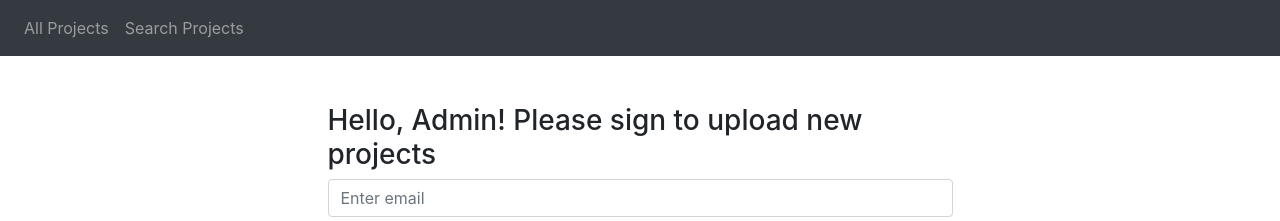
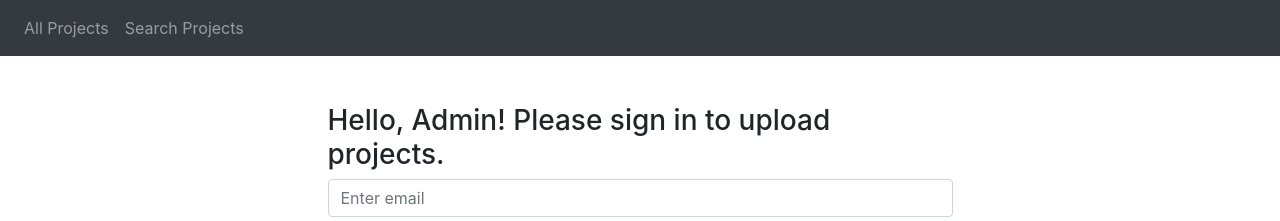
Before and after one commit to tglynn/cs673, a plain HTML site: page frontend/login.html in a window 1280 px wide. Shown: the top 221 px of the page. Drawn offline with nearby package versions, Linux system fonts and the light colour scheme.

Commit message:
fixed typo on upload page header

```diff
--- a/frontend/login.html
+++ b/frontend/login.html
@@ -30,7 +30,7 @@
         <div class="container-fluid mt-3">
 
             <form class="w-50 mx-auto m-5">
-                <h3>Hello, Admin! Please sign to upload new projects</h3>
+                <h3>Hello, Admin! Please sign in to upload projects.</h3>
                 <div class="form-group">
                     <!-- <label for="exampleInputEmail1">Email address</label> -->
                     <input type="email" class="form-control" id="inputEmail" aria-describedby="emailHelp" placeholder="Enter email">
```
